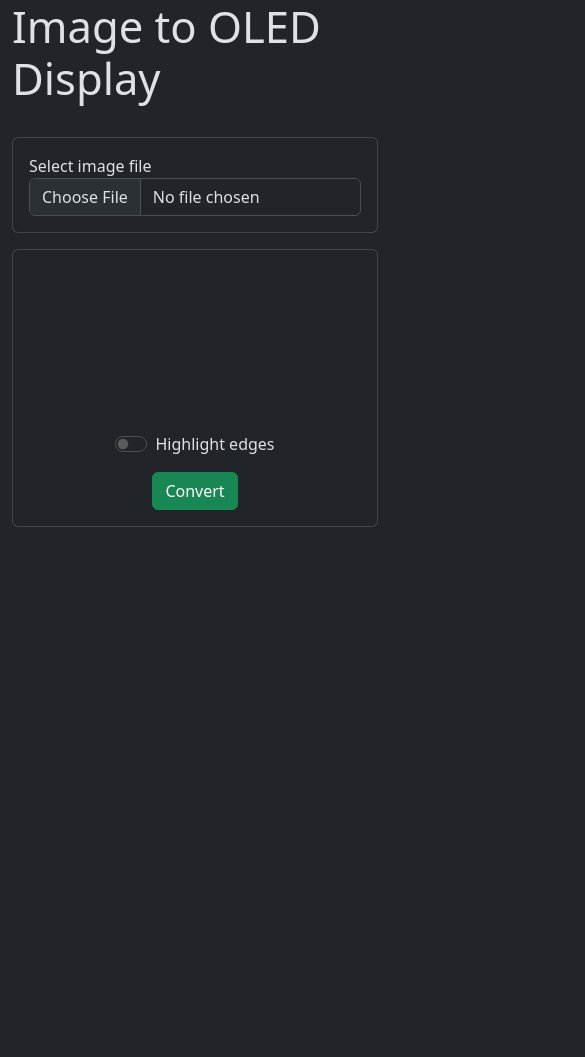
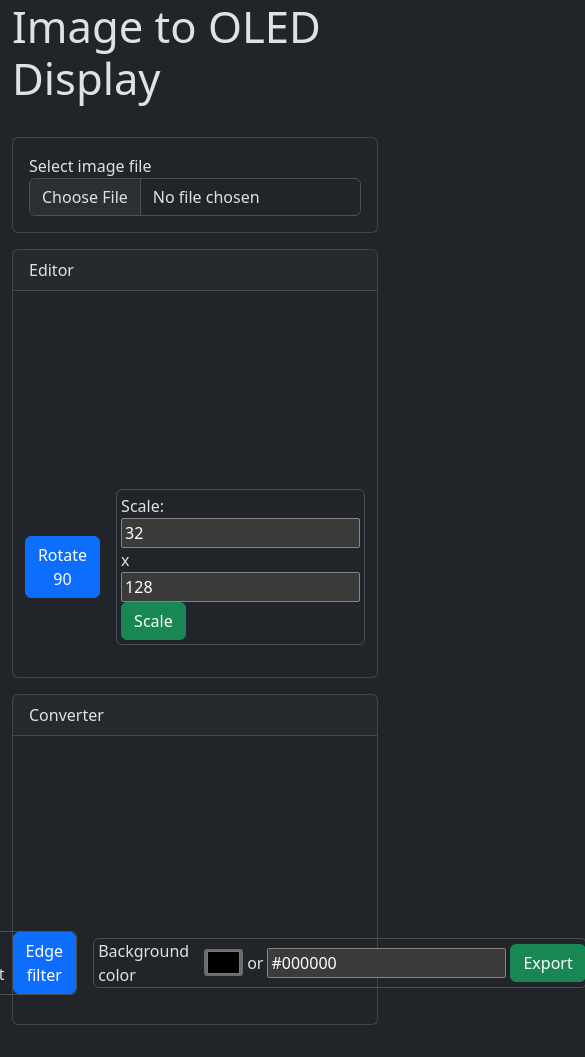
Before and after one commit to 00000vish/image-to-oled-display, a plain HTML site: page index.html in a window 390 px wide. Shown: the whole page, 585 px wide, since content can reach past the window. Before the commit the page ends 844 px from the top, so only its background shows below. Drawn offline with nearby package versions, Linux system fonts and the light colour scheme.

```diff
--- a/index.html
+++ b/index.html
@@ -23,16 +23,64 @@
     </div>
     <div class="row mb-3 g-0">
       <div class="card">
+        <div class="card-header">
+          Editor
+        </div>
+        <div class="card-body position-relative">
+          <div class="d-flex flex-column col">
+            <div class="row g-0 d-flex">
+              <canvas class="w-100 h-100" id="imageEditorCanvas">
+            </div>
+            <div class="row g-0 p-3">
+              <div class="d-flex align-items-center justify-content-center">
+                <button type="button" class="btn btn-primary me-3" onclick="rotateImage(90)">
+                  Rotate 90
+                </button>
+                <div class="border rounded p-1">
+                  <span class="pe-1">Scale:</span>
+                  <input type="number" value="32" id="widthInput" onchange="updateScale()">
+                  <span>x</span>
+                  <input type="number" value="128" id="heightInput" onchange="updateScale()">
+                  <button type="button" class="btn btn-success" onclick="scaleImage()">Scale</button>
+                </div>
+              </div>
+            </div>
+          </div>
+        </div>
+      </div>
+    </div>
+    <div class="row mb-3 g-0">
+      <div class="card">
+        <div class="card-header">
+          Converter
+        </div>
         <div class="d-flex justify-content-center align-items-center p-2">
           <canvas id="imageDisplay">
         </div>
-        <div class="card-body d-flex col flex-column justify-content-center align-items-center">
-          <div class="row g-0 form-check form-switch mb-3">
-            <input class="form-check-input" type="checkbox" role="switch" onchange="toggleEdgeColors()">
-            <span class="form-check-span" for="flexSwitchCheckDefault">Highlight edges</span>
+        <div class="card-body d-flex justify-content-center align-items-center">
+          <div class="border p-2 rounded me-3">
+            <input class="form-check-input" type="checkbox" role="switch" onchange="toggleArrayOrder()">
+            <span class="form-check-span" for="flexSwitchCheckDefault">Order array vertically</span>
           </div>
-          <div class="row g-0">
-            <button type="button" class="row g-0 btn btn-success" onclick="convert()">Convert</button>
+          <div class="border rounded me-3 d-flex align-items-center justify-content-center">
+            <div class="form-check form-switch mx-2">
+              <input class="form-check-input" type="checkbox" role="switch" onchange="toggleEdgeColors()">
+              <div class="form-check-label">Border highlight</div>
+            </div>
+            <button type="button" class="btn btn-primary" onclick="exportEdgeColors()">
+              Edge filter
+            </button>
+          </div>
+          <div class="border rounded me-3 d-flex align-items-center justify-content-center">
+            <div class="mx-1 d-flex align-items-center justify-content-center">
+              <div class="pe-1">Background color</div>
+              <input type="color" id="backgroundColor" value="#000000" onchange="setBackgroundColor(true)">
+              <div class="mx-1">or</div>
+              <input type="text" id="backgroundColorHex" value="#000000" onchange="setBackgroundColor(false)">
+            </div>
+            <div class="row g-0">
+              <button type="button" class="row g-0 btn btn-success" onclick="exportCanvas()">Export</button>
+            </div>
           </div>
         </div>
       </div>
--- a/index.js
+++ b/index.js
@@ -1,37 +1,104 @@
-const height = 128;
-const width = 32;
+var originalImage = null;
+var originalImageFileURL = null;
 
-var lastFileUrl = null;
+var scaleHeight = 128;
+var scaleWidth = 32;
 
-var emptyColor = 'black';
-var nonEmptyColor = 'white';
+var rotateAngle = 0;
 
-async function resetCanvas() {
-  await setCanvasImage(lastFileUrl);
+var onColor = 'white';
+var offColor = 'black';
+var edgeOnColor = offColor;
+var edgeOffColor = onColor;
+
+var arrayHorizontal = true;
+
+var backgroundColor = '#000000'
+
+function toggleArrayOrder() {
+  arrayHorizontal = !arrayHorizontal;
+}
+
+function updateScale() {
+  scaleWidth = document.getElementById("widthInput").value;
+  scaleHeight = document.getElementById("heightInput").value;
+}
+
+function rotateImage() {
+  var canvas = document.getElementById("imageEditorCanvas");
+  var ctx = canvas.getContext("2d");
+
+  rotateAngle += 90;
+
+  var x = canvas.width / 2;
+  var y = canvas.height / 2;
+  var width = originalImage.width;
+  var height = originalImage.height;
+
+  ctx.save();
+  ctx.translate(x, y);
+  ctx.rotate((rotateAngle * Math.PI) / 180);
+  ctx.drawImage(originalImage, -width / 2, -height / 2, width, height);
+  ctx.restore();
+}
+
+function setBackgroundColor(colorWheel) {
+  var colorSelector = document.getElementById("backgroundColor")
+  var colorHex = document.getElementById("backgroundColorHex")
+
+  if (colorWheel) {
+    backgroundColor = colorSelector.value;
+  } else {
+    backgroundColor = colorHex.value;
+  }
+
+  colorSelector.value = backgroundColor;
+  colorHex.value = backgroundColor;
+}
+
+function scaleImage() {
+  var editorCanvas = document.getElementById("imageEditorCanvas");
+
+  var canvas = document.getElementById("imageDisplay");
+  var ctx = canvas.getContext("2d");
+
+
+  canvas.height = scaleHeight;
+  canvas.width = scaleWidth;
+
+
+  ctx.save();
+  ctx.scale(scaleWidth / originalImage.width, scaleHeight / originalImage.height);
+  ctx.drawImage(editorCanvas, 0, 0);
+  ctx.restore();
+}
+
+
+function setEditorImage(imageFilePath) {
+  return new Promise((resolve, reject) => {
+    var canvas = document.getElementById("imageEditorCanvas");
+    var ctx = canvas.getContext("2d");
+    originalImage = new Image();
+
+    originalImage.onload = function() {
+      canvas.width = originalImage.width;
+      canvas.height = originalImage.height;
+      ctx.drawImage(originalImage, 0, 0, originalImage.width, originalImage.height);
+      resolve()
+    };
+    originalImage.onerror = reject;
+    originalImage.src = imageFilePath;
+  });
 }
 
 function toggleEdgeColors() {
-  [emptyColor, nonEmptyColor] = [nonEmptyColor, emptyColor]
+  [edgeOnColor, edgeOffColor] = [edgeOffColor, edgeOnColor]
 }
 
-function setCanvasImage(imageFile) {
-  return new Promise((resolve, reject) => {
-    var canvas = document.getElementById("imageDisplay");
-    var ctx = canvas.getContext("2d");
-
-    canvas.width = width;
-    canvas.height = height;
-
-    var image = new Image();
-    image.onload = function() {
-      ctx.drawImage(image, 0, 0, width, height);
-      resolve()
-    };
-
-    image.onerror = reject;
-
-    image.src = imageFile;
-  });
+function exportEdgeColors() {
+  resetCanvas();
+  runEdgeFilter();
+  dumpHexData();
 }
 
 function readFile(input) {
@@ -41,8 +108,8 @@
   reader.readAsDataURL(file);
 
   reader.onload = async function() {
-    lastFileUrl = reader.result;
-    await setCanvasImage(reader.result);
+    originalImageFileURL = reader.result;
+    await setEditorImage(reader.result);
   };
 
   reader.onerror = function() {
@@ -63,17 +130,17 @@
     const red = Math.abs(colorA[0] - colorB[0]);
     const green = Math.abs(colorA[1] - colorB[1]);
     const blue = Math.abs(colorA[2] - colorB[2]);
-    const alpha = Math.abs(colorA[3] - colorB[2]);
-    return (red + green + blue + alpha) > 50;
+    const alpha = Math.abs(colorA[3] - colorB[3]);
+    return (red + green + blue + alpha) < 50;
   }
 
-  for (let col = 0; col < width; col++) {
-    for (let row = 0; row < height; row++) {
+  for (let row = 0; row < canvas.height; row++) {
+    for (let col = 0; col < canvas.width; col++) {
       var color = ctx.getImageData(col, row, 1, 1).data;
 
-      var fillColor = nonEmptyColor;
+      var fillColor = row + col === 0 ? edgeOnColor : edgeOffColor;
       if (isSameColor(prevColor, color)) {
-        fillColor = emptyColor;
+        fillColor = edgeOnColor;
       }
       prevColor = color;
 
@@ -114,8 +181,8 @@
 
   var bitsDump = "";
 
-  for (let row = 0; row < height; row++) {
-    for (let col = 0; col < width; col++) {
+  for (let row = 0; row < scaleHeight; row++) {
+    for (let col = 0; col < scaleWidth; col++) {
       var color = ctx.getImageData(col, row, 1, 1).data;
       bitsDump += convertToBit(color);
     }
@@ -125,8 +192,17 @@
   dumpTextArea.innerText = convertBitsToHexArray(bitsDump);
 }
 
-async function convert() {
-  await resetCanvas();
-  runEdgeFilter();
+function resetCanvas() {
+  scaleImage();
+}
+
+function removeBackground() {
+
+
+}
+
+function exportCanvas() {
+  resetCanvas();
+  removeBackground();
   dumpHexData();
 }
```
